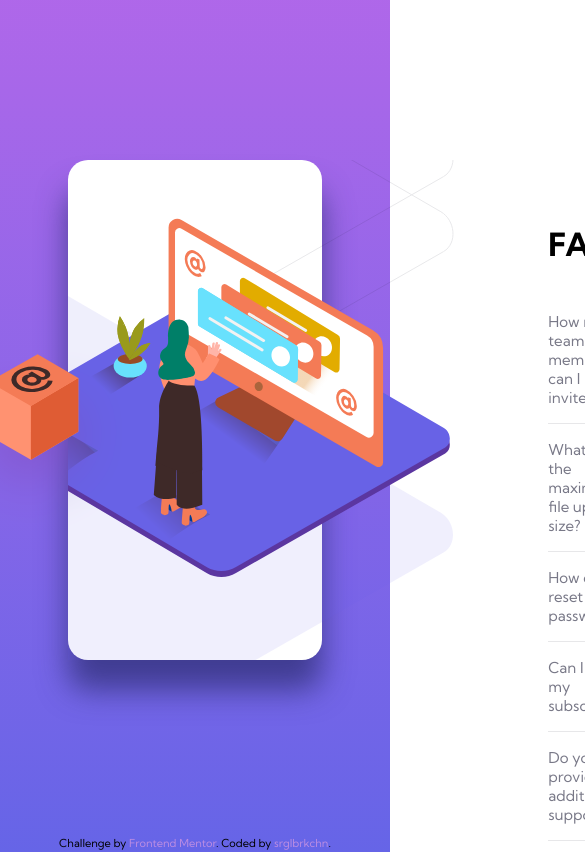
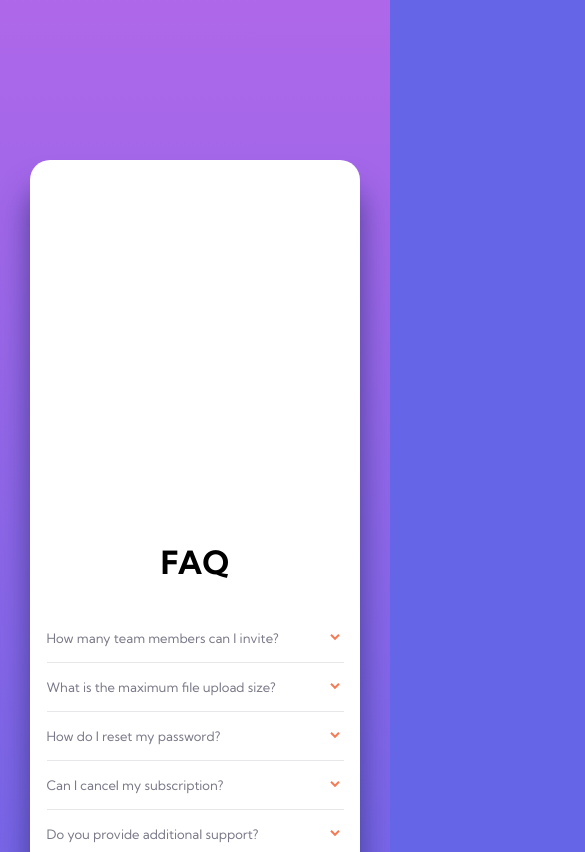
Before and after one commit to srglbrkchn/faq-accordion-card, a React (Create React App) app: page / in a window 390 px wide. Shown: the top 852 px of the page, 585 px wide, since content can reach past the window. Built offline with nearby package versions, Linux system fonts and the light colour scheme.

Commit message:
Finish desktop design.

```diff
--- a/public/styles.css
+++ b/public/styles.css
@@ -7,6 +7,7 @@
 body {
     font-family: 'Kumbh Sans', sans-serif;
     background-image: linear-gradient(hsl(273, 75%, 66%), hsl(240, 73%, 65%));
+    background-color: hsl(240, 73%, 65%);
     background-repeat: no-repeat;
     background-size: contain;
     font-size: 12px;
@@ -19,7 +20,7 @@ body {
     margin: 10rem auto;
     border-radius: 20px;
     display: flex;
-    box-shadow: 0px 30px 30px 0px hsla(240, 43%, 33%, 0.767);
+    box-shadow: 0 30px 30px 0 hsla(240, 43%, 33%, 0.767);
 }
 
 .text-area {
@@ -37,8 +38,11 @@ body {
 
 .qa {
     width: 80%;
+    display: flex;
+    flex-direction: column;
     border-bottom: 1px solid hsl(240, 5%, 91%);
     padding: 1rem 0;
+    transition: linear 1s;
 }
 
 .q {
@@ -47,10 +51,9 @@ body {
     display: flex;
     justify-content: space-between;
     align-items: center;
-    transition: ease-in .15s;
+    transition: ease-in 0.15s;
     padding-right: 1rem;
 }
-
 .q:hover {
     color: hsl(14, 88%, 65%);
     cursor: pointer;
@@ -58,8 +61,14 @@ body {
 
 .a {
     display: none;
+    align-self: flex-start;
+    padding-top: 1rem;
+    transition: ease-in 2s;
+    width: 95%;
     color: hsl(240, 6%, 50%);
+    animation: fading 0.8s ease-in;
 }
+
 
 .pic {
     width: 30rem;
@@ -68,7 +77,7 @@ body {
 }
 
 .pattern-desktop {
-    position:relative;
+    position: relative;
     right: 580px;
     bottom: 300px;
 }
@@ -89,18 +98,94 @@ body {
 .attribution {
     font-size: 11px;
     text-align: center;
-    padding: 1rem ;
+    padding: 1rem;
 }
 .attribution a {
     color: hsl(273, 59%, 72%);
     text-decoration: none;
 }
 
+/* Animation */
+@keyframes fall {
+    0% {
+        bottom: 800px;
+    }
+    25% {
+        bottom: 308px;
+    }
+    50% {
+        right: 100px;
+    }
+    75% {
+        right: 150px;
+    }
+    100% {
+        right: 130px;
+    }
+}
+@keyframes fading {
+    0% {
+        opacity: 0;
+    }
+    50% {
+        opacity: 0.5;
+    }
+    100% {
+        opacity: 1;
+    }
+}
+@media (max-width:900px) {
+    .frame {
+        flex-direction: column;
+        height: auto;
+        justify-content: center;
+        width: 80%;
+        min-width: 330px;
+    }
 
-@keyframes fall {
-    0% {bottom: 800px;}
-    25% {bottom: 308px;}
-    50% {right: 100px;}
-    75% {right: 150px;}
-    100% {right: 130px;}
+    .text-area {
+        width: 100%;
+        height: 30rem;
+        align-items: center;
+        justify-content: center;
+    }
+
+    .qa {
+        width: 90%;
+    }
+
+    .q {
+        width: 100%;
+        padding-right: .2rem;
+        font-size: 13px;
+    }
+    .a {
+        font-size: 12px;
+    }
+
+    .heading {
+        padding: 0 0 2rem;
+    }
+
+    .pic-frame {
+        display: flex;
+        align-items: center;
+        justify-content: center;
+    }
+
+    .pic {
+        height: 300px;
+    }
+
+    .pattern-desktop {
+        display: none;
+    }
+
+    .woman-desktop {
+        display: none;
+    }
+
+    .box {
+        display: none;
+    }
 }
--- a/src/components/faq/A.jsx
+++ b/src/components/faq/A.jsx
@@ -1,8 +1,17 @@
 import React from "react";
 
 const A = (props)=> {
+    const id = props.id;
+    const openedQ = props.openedQ;
+
+    let same = false;
+
+    if(id === openedQ) {
+        same = true;
+    }
+
     return(
-        <div className="a">
+        <div style={{display: same && "flex"}} className="a">
             {props.content}
         </div>
     )
--- /dev/null
+++ b/src/components/faq/MapQaA.jsx
@@ -0,0 +1,39 @@
+import React from "react";
+import {useState} from "react";
+import {QA} from "../../data";
+import QaA from "./QaA";
+
+const MapQaA = () => {
+
+    const [QANew,
+        setQANew] = useState(QA);
+
+    const [openedQ,
+        setOpenedQ] = useState(null);
+
+    function open(id) {
+
+        QA.forEach((question) => {
+            if (question.id === id) {
+                if (question.clicked === false) {
+                    question.clicked = true;
+                    setOpenedQ(id);
+                }else {
+                    question.clicked = false;
+                    setOpenedQ(null);
+                }
+
+            } else {
+                question.clicked = false;
+            }
+        });
+
+        setQANew(QA);
+    }
+
+    return (QANew.map((qa, index) => {
+        return (<QaA q={qa.q} a={qa.a} key={index} id={index} open={open} openedQ={openedQ}/>);
+    }));
+}
+
+export default MapQaA;
--- a/src/components/faq/Q.jsx
+++ b/src/components/faq/Q.jsx
@@ -2,10 +2,21 @@ import React from "react";
 import Arrow from "../../picsComponents/Arrow.tsx";
 
 const Q = (props)=> {
+    const id = props.id;
+    const openedQ = props.openedQ;
+
+    let same = 0;
+    let designSame = false;
+
+    if(id === openedQ) {
+        same = 1;
+        designSame = true;
+    }
+
     return (
-        <div className="q">
+        <div style={{fontWeight: designSame && 900}} className="q">
            {props.content}
-           <Arrow />
+           <Arrow same={same}/>
         </div>
     );
 }
--- a/src/components/faq/QaA.jsx
+++ b/src/components/faq/QaA.jsx
@@ -1,17 +1,20 @@
 import React from "react";
-import {QA} from "../../data";
+import { useState } from "react";
 import Q from "./Q";
 import A from "./A";
 
-const QaA = () => {
-    return QA.map((qa, index) => {
-        return (
-            <div key={index} className="qa">
-                <Q content={qa.q}/>
-                <A content={qa.a}/>
-            </div>
-        );
-    });
+const QaA = (props) => {
+
+
+    return (
+        <div className="qa" onClick={()=> {
+            props.open(props.id);
+        }}>
+            <Q content={props.q} openedQ={props.openedQ} id={props.id} />
+            <A content={props.a} openedQ={props.openedQ} id={props.id} />
+        </div>
+    );
+
 }
 
 export default QaA;
--- a/src/components/faq/TextArea.jsx
+++ b/src/components/faq/TextArea.jsx
@@ -1,12 +1,12 @@
 import React from "react";
 import Heading from "./Heading";
-import QaA from "./QaA";
+import MapQaA from "./MapQaA";
 
 const TextArea = ()=> {
     return (
         <div className="text-area">
             <Heading content="FAQ" />
-            <QaA />
+            <MapQaA />
         </div>
     );
 }
--- a/src/data.js
+++ b/src/data.js
@@ -2,22 +2,32 @@ const QA = [
     {
         q: "How many team members can I invite?",
         a: "You can invite up to 2 additional users on the Free plan. There is no limit on t" +
-                "eam members for the Premium plan."
+                "eam members for the Premium plan.",
+        clicked: false,
+        id:0
     }, {
         q: "What is the maximum file upload size?",
         a: "No more than 2GB. All files in your account must fit your allotted storage space" +
-                "."
+                ".",
+        clicked: false,
+        id:1
     }, {
         q: "How do I reset my password?",
         a: "Click “Forgot password” from the login page or “Change password” from your profi" +
-                "le page. A reset link will be emailed to you."
+                "le page. A reset link will be emailed to you.",
+        clicked: false,
+        id:2
     }, {
         q: "Can I cancel my subscription?",
-        a: "Yes! Send us a message and we’ll process your request no questions asked."
+        a: "Yes! Send us a message and we’ll process your request no questions asked.",
+        clicked: false,
+        id:3
     }, {
         q: "Do you provide additional support?",
         a: "Chat and email support is available 24/7. Phone lines are open during normal bus" +
-                "iness hours."
+                "iness hours.",
+        clicked: false,
+        id:4
     }
 ]
 
--- a/src/picsComponents/Arrow.tsx
+++ b/src/picsComponents/Arrow.tsx
@@ -1,8 +1,9 @@
 import * as React from "react";
 import { SVGProps } from "react";
 
+
 const SvgArrow = (props: SVGProps<SVGSVGElement>) => (
-  <svg className="arrow" width={10} height={7} xmlns="http://www.w3.org/2000/svg" {...props}>
+  <svg className="arrow" width={10} height={7} id={props.id} transform= { props.same ?'rotate(180)' : "rotate(0)"} xmlns="http://www.w3.org/2000/svg" {...props}>
     <path d="m1 .799 4 4 4-4" stroke="#F47B56" strokeWidth={2} fill="none" />
   </svg>
 );
```
